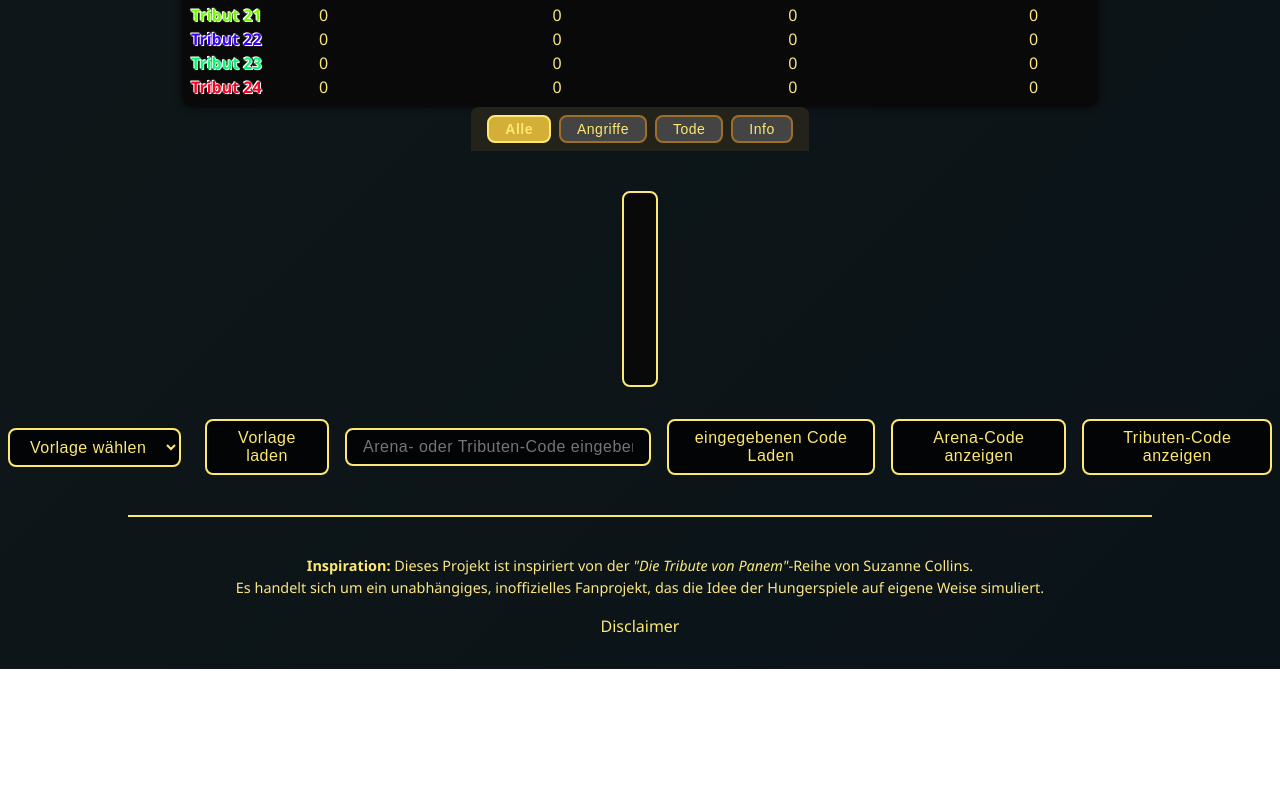
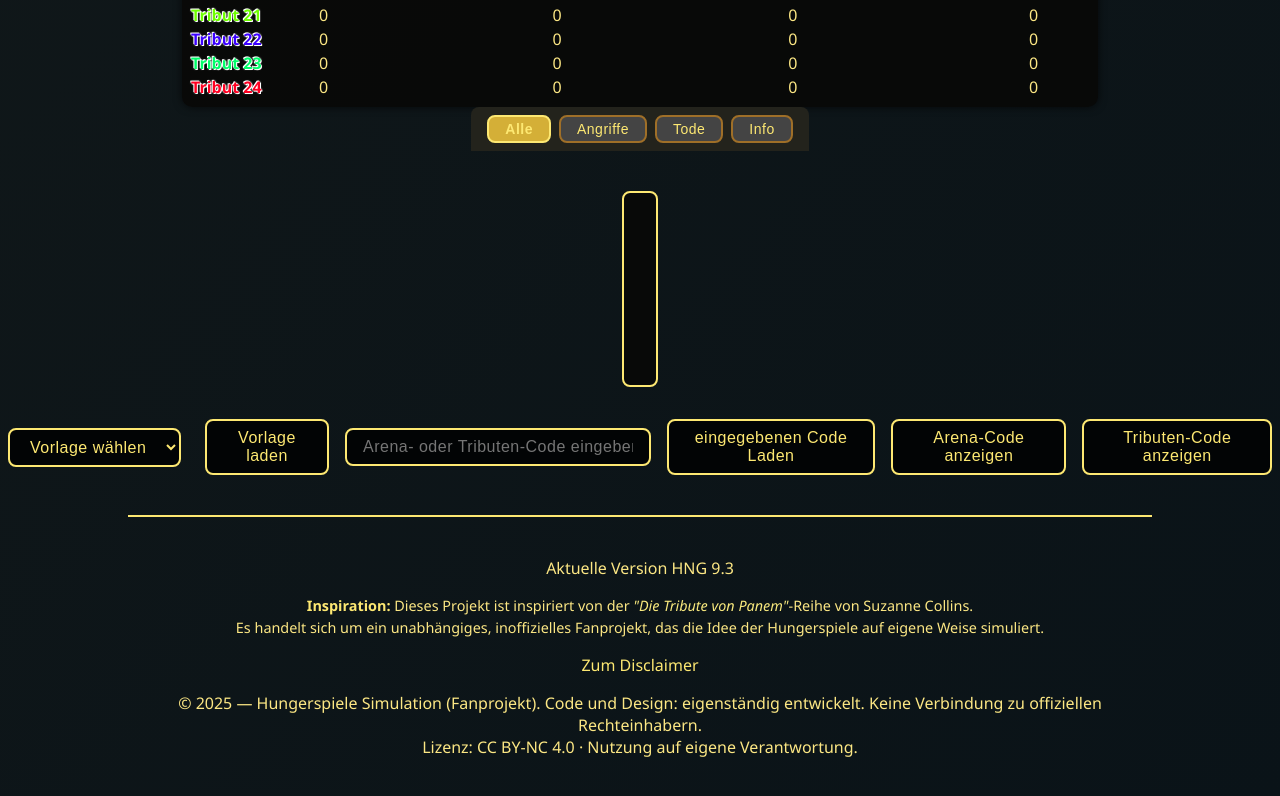
Before and after one commit to trex159/hng, a plain HTML site: page index.html in a window 1280 px wide. Shown: the part 8026-8822 px from the top of the page. Before the commit the page ends 8695 px from the top, so only its background shows below. Drawn offline with Linux system fonts and the light colour scheme.

Commit message:
Add version and licensing details in footer
Updated footer to include current version and licensing information.

```diff
--- a/index.html
+++ b/index.html
@@ -84,17 +84,25 @@
 
     <section id="miniminiklein">
         <h2>Dein Bildschirm ist zu winzig!</h2>
-        <p>Die Simulation wurde für größere (Breiter als 1000 Pixel und höher als 450 Pixel) Bildschirme ausgelegt. <br>Probiere es doch mal mit Querformat oder einem größeren Gerät<br>an einer responsiven Version wird gearbeitet. </p>
+        <p>Die Simulation wurde für größere (Breiter als 1000 Pixel und höher als 450 Pixel) Bildschirme ausgelegt.
+            <br>Probiere es doch mal mit Querformat oder einem größeren Gerät<br>an einer responsiven Version wird
+            gearbeitet. </p>
     </section>
 
     <footer>
+        <p>Aktuelle Version HNG 9.3</p>
         <p class="inspiration">
             <strong>Inspiration:</strong>
             Dieses Projekt ist inspiriert von der <em>"Die Tribute von Panem"</em>-Reihe von Suzanne Collins.
             <br>Es handelt sich um ein unabhängiges, inoffizielles Fanprojekt, das die Idee der Hungerspiele auf eigene
             Weise simuliert.
         </p>
-        <a href="Disclaimer.html">Disclaimer</a>
+        <a href="Disclaimer.html">Zum Disclaimer</a>
+        <p class="small muted">
+            © 2025 — Hungerspiele Simulation (Fanprojekt).
+            Code und Design: eigenständig entwickelt. Keine Verbindung zu offiziellen Rechteinhabern.
+            <br> Lizenz: CC BY-NC 4.0 · Nutzung auf eigene Verantwortung.
+        </p>
     </footer>
 
     <script src="script.js"></script>
```
